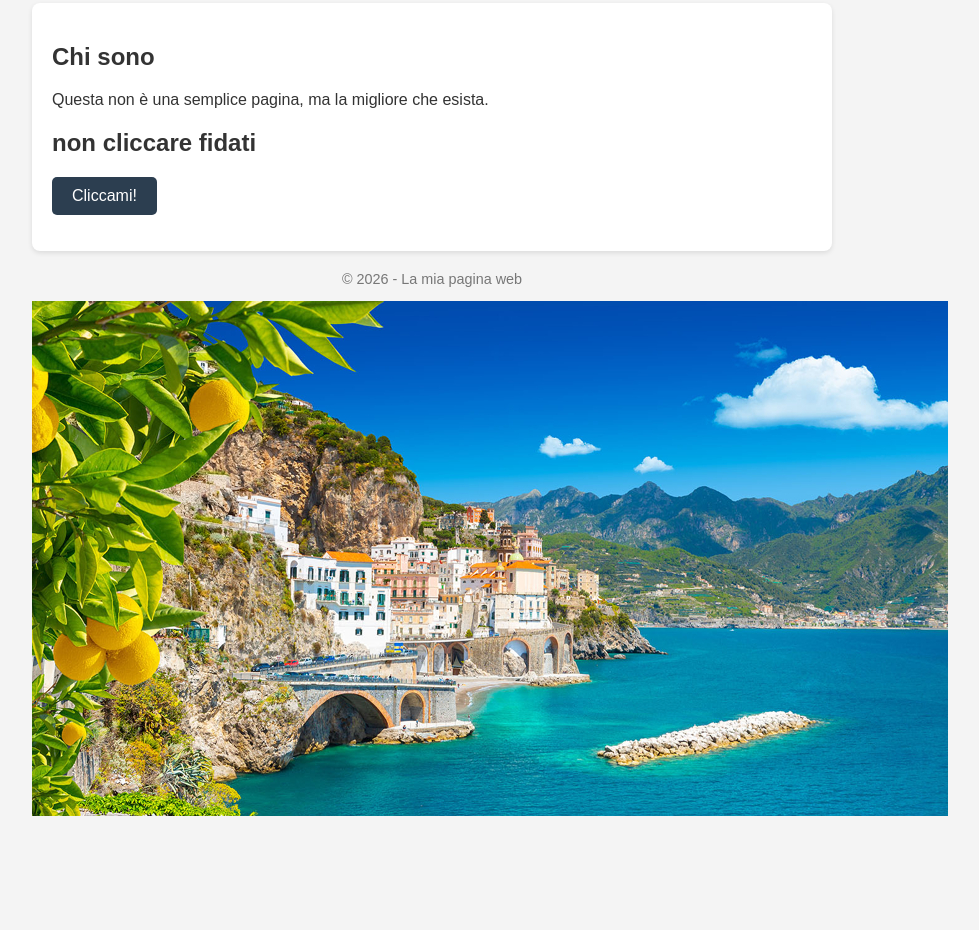
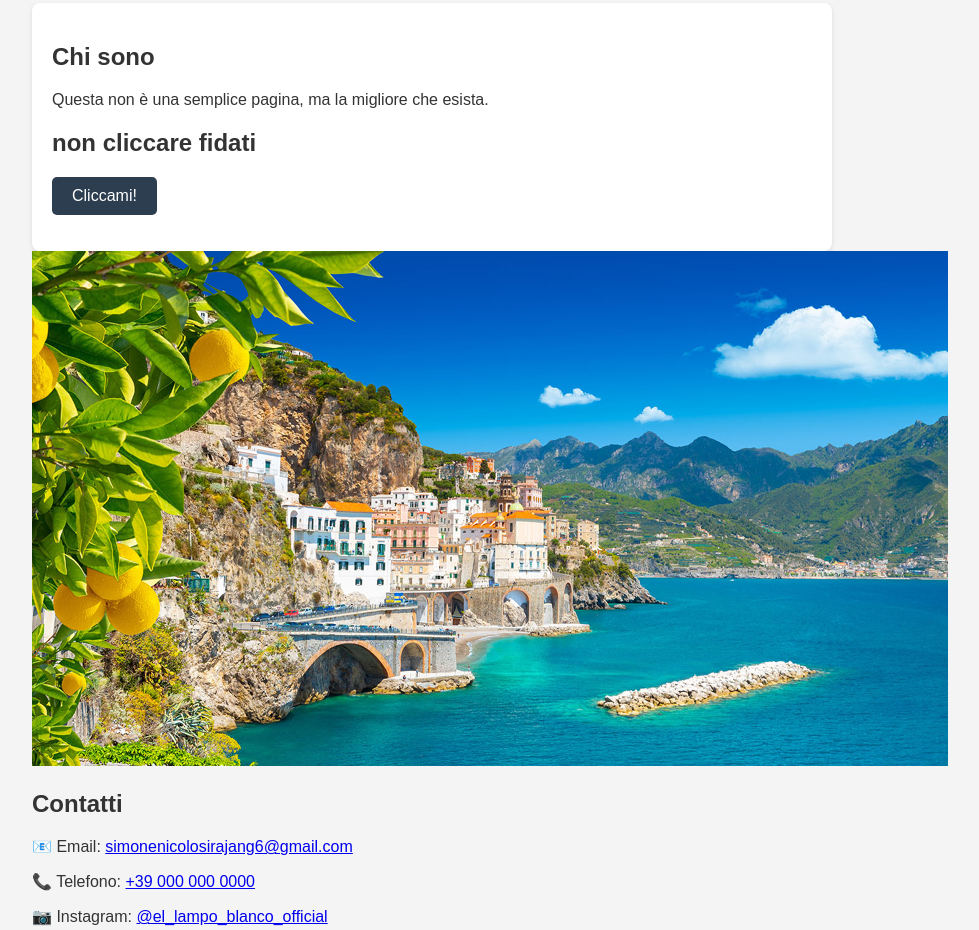
Before and after one commit to simonenicolosi208-svg/test_html, a plain HTML site: page index.html in a window 1280 px wide. Shown: the part 114-1044 px from the top of the page, without its empty margins (208-1187 px from the left). Before the commit the page ends 954 px from the top, so only its background shows below. Drawn offline with Linux system fonts and the light colour scheme.

Commit message:
Update index.html
contatti

```diff
--- a/index.html
+++ b/index.html
@@ -64,7 +64,21 @@
         <button onclick="salutaUtente()">Cliccami!</button>
         <p id="messaggio"></p>
     </main>
+<img src="paesaggio.jpg" alt="paesaggio con limoni">
+<h2>Contatti</h2>
 
+<p>📧 Email:
+    <a href="simonenicolosirajang6@gmail.com">simonenicolosirajang6@gmail.com</a>
+</p>
+
+<p>📞 Telefono:
+    <a href="tel:+390000000000">+39 000 000 0000</a>
+</p>
+    <p>📷 Instagram:
+    <a href="el_lampo_blanco_official" target="nobody">
+        @el_lampo_blanco_official
+    </a>
+</p>
     <footer>
         <p>&copy; 2026 - La mia pagina web</p>
     </footer>
```
